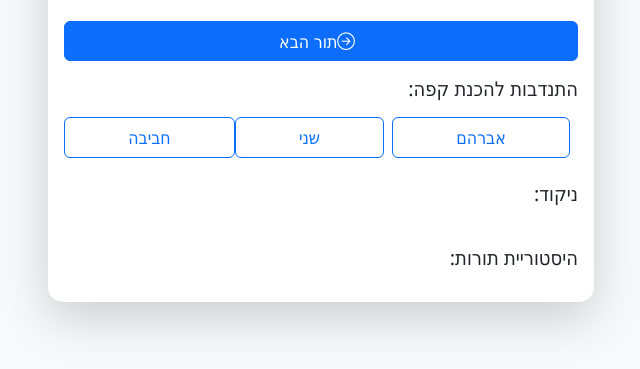
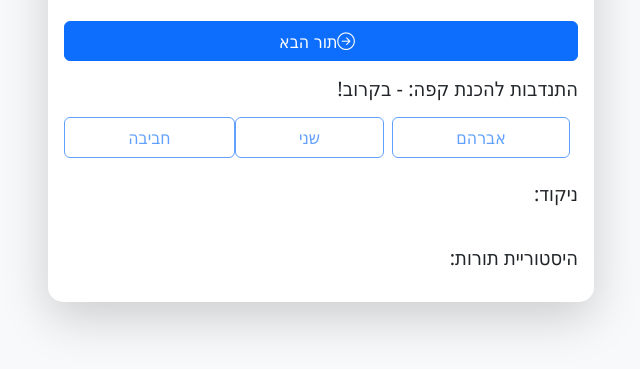
Before and after one commit to avragol/cofeeApp, a website: page public/index.html in a window 1280 px wide. Shown: the part 173-542 px from the top of the page, without its empty margins (319-959 px from the left). Drawn offline with nearby package versions, Linux system fonts and the light colour scheme; no server answers.

Commit message:
Update index.html disabled

```diff
--- a/public/index.html
+++ b/public/index.html
@@ -24,14 +24,14 @@
                             <i class="bi bi-arrow-right-circle me-2"></i>תור הבא
                         </button>
                         <div class="mb-4">
-                            <h5 class="mb-3">התנדבות להכנת קפה:</h5>
+                            <h5 class="mb-3">התנדבות להכנת קפה: - בקרוב!</h5>
                             <div class="d-flex">
                                 <button class="btn btn-outline-primary flex-grow-1 me-2"
-                                    data-volunteer="אברהם">אברהם</button>
+                                   disabled data-volunteer="אברהם">אברהם</button>
                                 <button class="btn btn-outline-primary flex-grow-1 me-2"
-                                    data-volunteer="שני">שני</button>
+                                  disabled  data-volunteer="שני">שני</button>
                                 <button class="btn btn-outline-primary flex-grow-1"
-                                    data-volunteer="חביבה">חביבה</button>
+                                  disabled data-volunteer="חביבה">חביבה</button>
                             </div>
                         </div>
                         <h5 class="mb-3">ניקוד:</h5>
```
